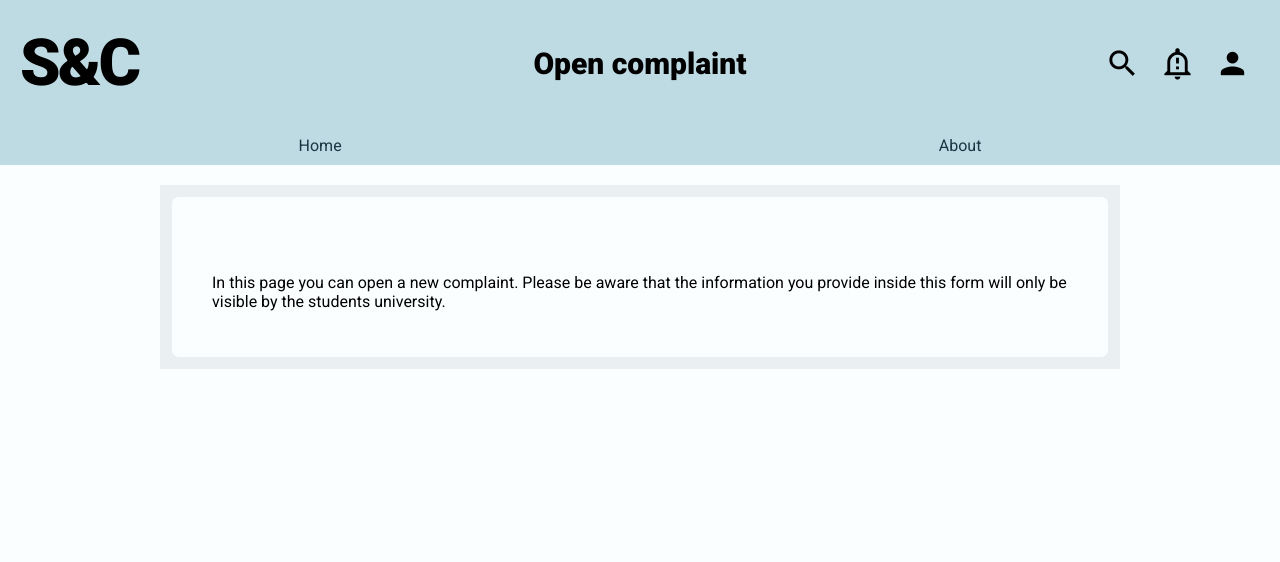
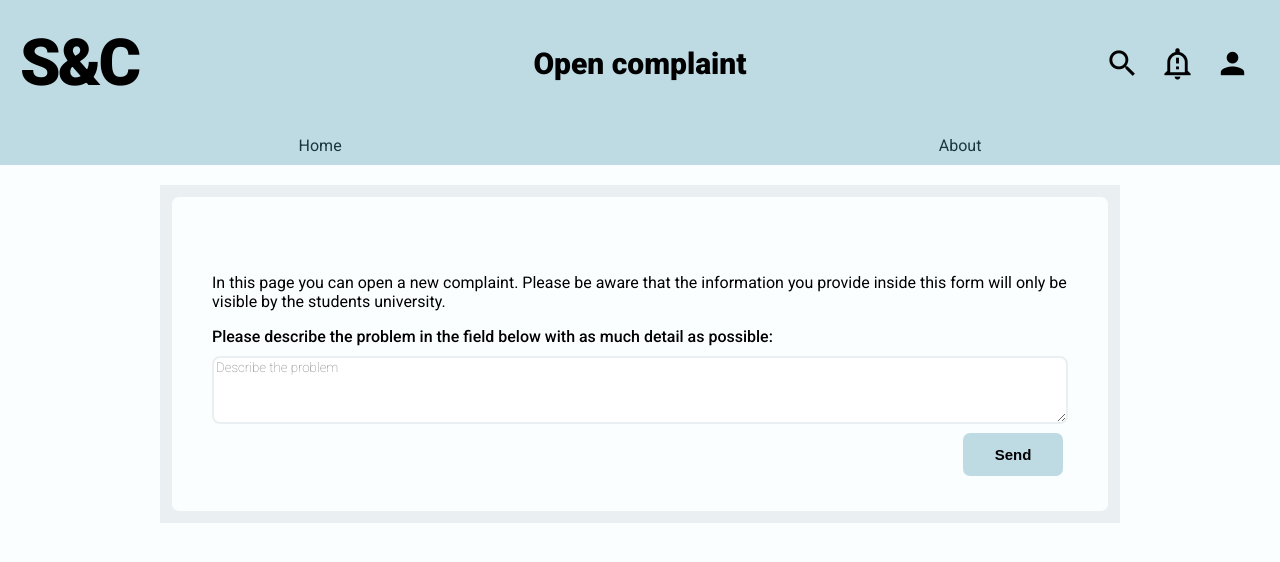
Before and after one commit to r4gor/Students-and-Companies, a React (Vite) app in the folder app/frontend/: page /open_complaint/1 in a window 1280 px wide. Shown: the top 562 px of the page. Built offline with nearby package versions, Linux system fonts and the light colour scheme; sample sign-in values are in the browser's storage.

Commit message:
Implemented open complaint frontend + minor merge merged 2 duplicates functions

```diff
--- a/app/frontend/src/createinternship/CreateInternship.tsx
+++ b/app/frontend/src/createinternship/CreateInternship.tsx
@@ -5,6 +5,7 @@ import './createInternship.css'
 import { useAppState } from '../appstatecontext/AppStateContext';
 import FormField from './components/FormField';
 import ConfirmDialog from './components/ConfirmDialog';
+import { format_search_parameters } from '../searchpage/handle_search.ts';
 
 function CreateInternship ()  {
 	const user_email = useAppState().userEmail;
@@ -148,21 +149,5 @@ async function post_internship(parameters: Object): Promise<Response> {
         method: "POST"
     });
 }
-//TODO: merge with the one in branch dev_internship_browsing
-/**
- * Converts a set of parameters into a URL query
- * @param parameters parameters Object to be converted
- * @param allow_empty default to true, allows to pass empty parameters (such as empty strings)
- * @returns string that contains all parameters formatted as a URL query
- */
-function format_search_parameters(parameters: Object, allow_empty:boolean=true) : string {
-    let search_params: URLSearchParams = new URLSearchParams();
-    Object.entries(parameters).forEach(([key, value]: [any,any]) => {
-        if (!!value || allow_empty) {
-            search_params.append(key, value);
-        }
-    });
-    return search_params.toString();
-}
 
 export default CreateInternship
--- /dev/null
+++ b/app/frontend/src/opencomplaint/open_complaint.css
@@ -0,0 +1,39 @@
+.open-complaint {
+    .inner-box-section #label {
+        font-weight: 500;
+        margin: 10px 0;
+    }
+
+    .inner-box-section textarea {
+        font-family: inherit;
+        font-weight: 200;
+        width: 100%;
+        min-height: 30px;
+        border: 2px solid var(--dark-grey);
+        border-radius: 8px;
+        resize: vertical;
+    }
+
+    .inner-box-section select {
+        font-family: Roboto, sans-serif;
+        font-weight: 400;
+        margin: 5px 0;
+        background-color: var(--dark-grey);
+        border-radius: 10px;
+        cursor: pointer;
+        border: none;
+        width: 30%;
+        padding: 5px;
+    }
+    .buttons-container {
+        width: 100%;
+        display: flex;
+        justify-content: flex-end;
+    }
+
+    .inner-box-section .error-label {
+        margin: 3px 0;
+        font-size: 13px;
+        color: var(--no-red);
+    }
+}
--- a/app/frontend/src/opencomplaint/open_complaint.tsx
+++ b/app/frontend/src/opencomplaint/open_complaint.tsx
@@ -1,14 +1,47 @@
-import { useParams } from "react-router-dom";
+import { useNavigate, useParams } from "react-router-dom";
 import TopBarCentralText from "../components/top_bar/top_bar_central_text";
 import { useAppState } from "../appstatecontext/AppStateContext";
+import { ChangeEvent, useEffect, useState } from "react";
+import './open_complaint.css'
+import { format_search_parameters } from "../searchpage/handle_search";
+
+type Student = {
+    email:string,
+    first_name:string,
+    last_name:string,
+    internship_status:string
+}
 
 function OpenComplaint() {
 	const { internship_id } = useParams<{ internship_id?: string }>();
     const user_email = useAppState().userEmail
     const user_type = useAppState().userType
+    const [recipient, setRecipient] = useState('')
+    const [description, setDescription] = useState('')
+    const [invalid_descr, setInvalidDescr] = useState(false)
+    const navigate = useNavigate()
+
+    function on_send_click() {
+        if(description === '') {
+            setInvalidDescr(true)
+            return;
+        }
+
+        post_complaint({
+            email: user_email,
+            internship_id: internship_id,
+            description: description,
+            recipient: recipient
+        }).then(res => {
+            if(res.ok) {
+                navigate("/internship_management")
+            }
+        })
+    }
+
     return (
         <>
-        <div className="create-complaint">
+        <div className="open-complaint">
             <div className="main-flex-container">
                 <TopBarCentralText text='Open complaint'></TopBarCentralText>
                 <div className="central-container">
@@ -17,7 +50,19 @@ function OpenComplaint() {
                             <p>In this page you can open a new complaint. Please be aware that the information you provide inside this form will only be visible
                                 by {user_type === 's' ? 'your university':'the students university'}.
                             </p>
-
+                            {user_type=== 'c' && <StudentSelector></StudentSelector>}
+							<div id="label">Please describe the problem in the field below with as much detail as possible:</div>
+                            <textarea 	name='description'
+										id='description'
+										value={description}
+										placeholder='Describe the problem'
+                                        rows={4}
+										onChange={(e: ChangeEvent<HTMLTextAreaElement>) => setDescription(e.target.value)}
+							/>
+                            {invalid_descr && (<div className="error-label">This field cannot be empty!</div>)}
+                            <div className="buttons-container">
+                                <button type="button" className="std-button" onClick={on_send_click}>Send</button>
+                            </div>
                         </div>
                     </div>
                 </div>
@@ -25,6 +70,45 @@ function OpenComplaint() {
         </div>
         </>
     )
+
+    function StudentSelector() {
+        const [students, setStudents] = useState([] as Student[])
+        const fetch_this_internship_students: any = async () => {
+            const response = await fetch_students(internship_id)
+            const data = await response.json()
+            setStudents(JSON.parse(data) as Student[])
+        }
+
+        useEffect(() => {
+            if(user_type === 'c') {
+                fetch_this_internship_students()
+            }
+        },[])
+
+        return (
+            <>
+            <div id="label">Please select a student:</div>
+            <select name="students" id="students" onChange={(e:any) => setRecipient(e.target.value)}>
+                {students.map(student => (<option>{student.first_name} {student.last_name}</option>))}
+            </select>
+            </>
+        )
+    }
+}
+
+function fetch_students(internship_id:string | undefined):Promise<Response> {
+    let url = new URL('http://localhost:4000/api/candidates_selection/fetch/candidates/'+internship_id)
+    return fetch(url, {
+        method: "GET"
+    });
+}
+
+function post_complaint(parameters:Object) {
+    let url = new URL("http://localhost:4000/api/complaints/post/")
+    url.search = format_search_parameters(parameters, false)
+    return fetch(url, {
+        method: "POST"
+    });
 }
 
 export default OpenComplaint
```
Also changed, not shown: 2 other files (tests, documents, lock files or other folders).
